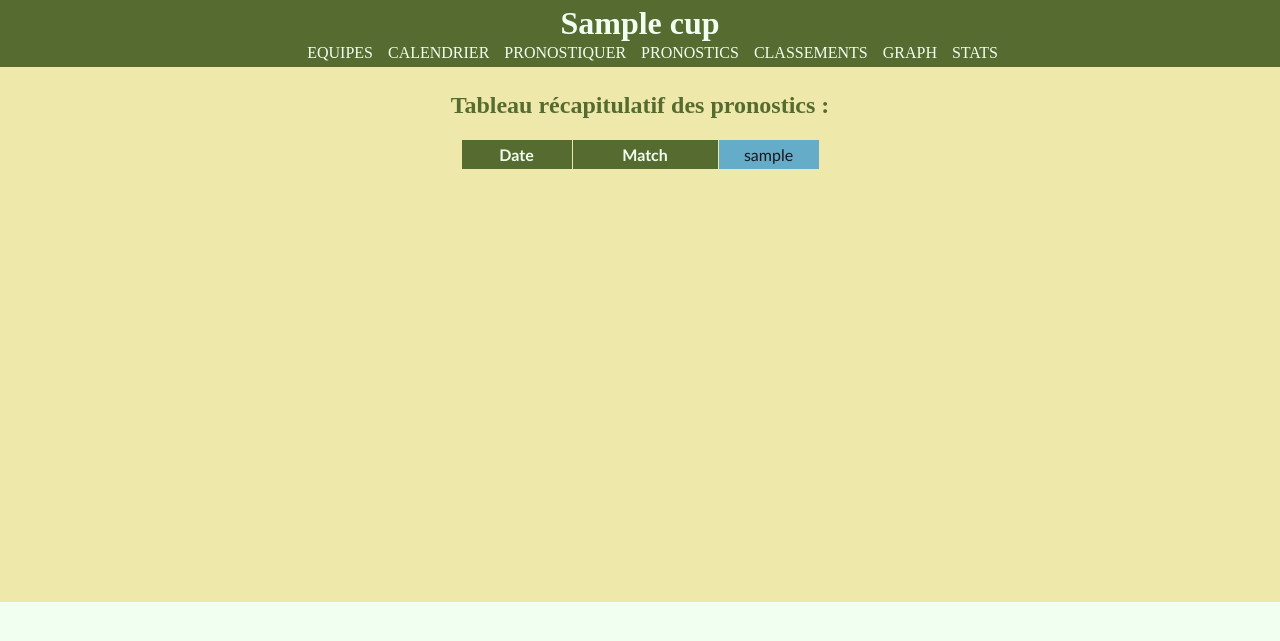
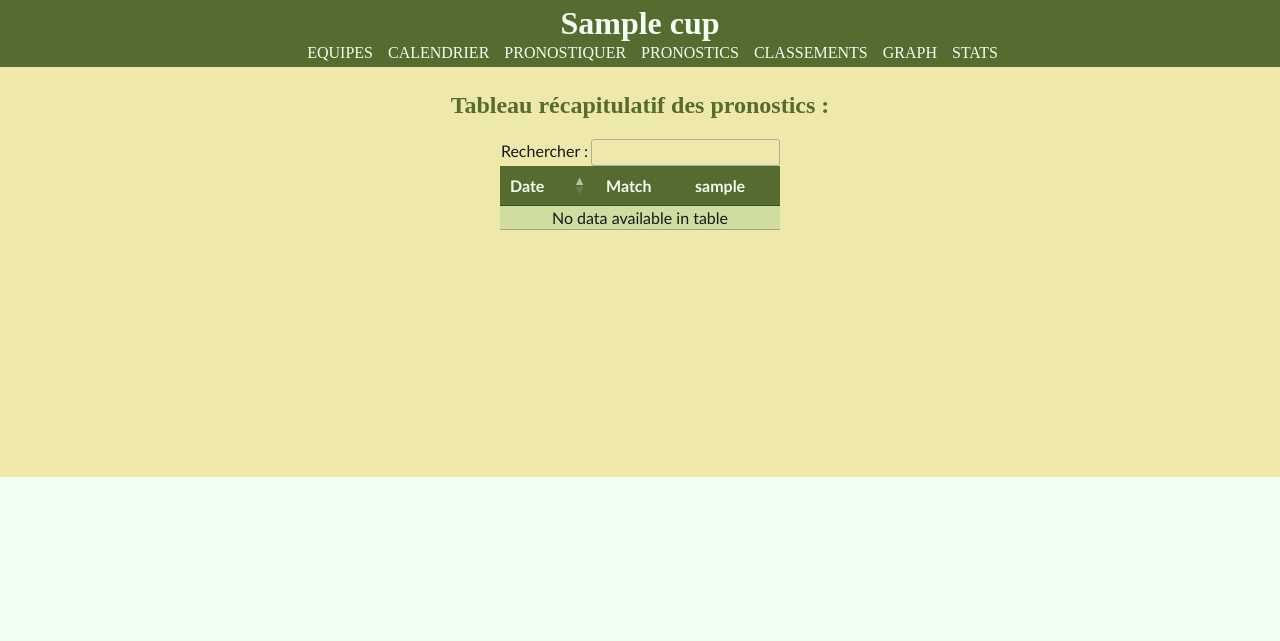
Before and after one commit to spyladder/pronofoot, a Django app: page /pronos/1/pronostics/ in a window 1280 px wide. Shown: the part 81-722 px from the top of the page. Run offline with Django 3.2, Linux system fonts and the light colour scheme; tables that the repository leaves empty hold one stand-in row (values such as "Sample post"); lists and menus that the app fills with data are empty; some libraries are stand-ins or nearby versions.

Commit message:
Modified the Pronostic view by using Datatables framework for a better user experience.

```diff
--- a/pronos/static/pronos/style.css
+++ b/pronos/static/pronos/style.css
@@ -1,6 +1,5 @@
 /* Header */
-header
-{
+header {
     background-color: #32CD32;
     display: flex;
     justify-content: space-between;
@@ -8,33 +7,28 @@ header
     padding: 5px;
 }
 
-#main_title
-{
+#main_title {
     display: flex;
     flex-direction: column;
 }
 
-#logo
-{
+#logo {
     display: flex;
     flex-direction: row;
     align-items: baseline;
 }
 
-#logo img
-{
+#logo img {
     width: 59px;
     height: 60px;
 }
 
-#logo a
-{
+#logo a {
     margin: 0px;
     padding: 0px;
 }
 
-header h1
-{
+header h1 {
     font-family: serif;
     font-size: 3em;
     color: #556B2F;
@@ -54,16 +48,14 @@ header a:hover, header a:active {
     font-weight: bold;
 }
 
-section ul
-{
+section ul {
     list-style-type: none;
     margin: 0 0 15px 0;
     padding: 0;
 }
 
 /* Body */
-body
-{
+body {
     background-color: #F0FFF0;
     font-family: 'Trebuchet MS', Arial, sans-serif;
     color: #181818;
@@ -71,21 +63,18 @@ body
     margin: 0;
 }
 
-#main_wrapper
-{
+#main_wrapper {
     width: 100%;
     height: 100%;
     margin: 0;
     padding: 0;
 }
 
-#rules
-{
+#rules {
     text-align: left;
 }
 
-section
-{
+section {
     background-color: #EEE8AA;
     min-height:400px;
     display: flex;
@@ -95,16 +84,14 @@ section
     padding: 5px;
 }
 
-section h1
-{
+section h1 {
     font-family: serif;
     font-size: 1.5em;
     color: #556B2F;
     font-weight: bold;
 }
 
-section h2
-{
+section h2 {
     font-family: serif;
     font-size: 1em;
     color: #556B2F;
@@ -125,21 +112,18 @@ section a:hover, section a:active {
     background-color: #778D4F;
 }
 
-section ul
-{
+section ul {
     list-style-type: none;
     margin: 0 0 15px 0;
     padding: 0;
 }
 
-form label
-{
+form label {
     width: 110px;
     display:inline-block;
 }
 
-#cup_menu
-{
+#cup_menu {
     background-color: #556B2F;
     color: #F0FFF0;
     display: flex;
@@ -149,8 +133,7 @@ form label
     padding: 5px;
 }
 
-#cup_menu h1
-{
+#cup_menu h1 {
     font-family: serif;
     font-size: 2em;
     color: #F0FFF0;
@@ -158,8 +141,7 @@ form label
     margin: 0;
 }
 
-#cup_menu a
-{
+#cup_menu a {
     font-family: serif;
     color: #F0FFF0;
     font-weight: normal;
@@ -168,34 +150,29 @@ form label
     text-decoration: none;
 }
 
-#cup_menu a:hover
-{
+#cup_menu a:hover {
     color: #B0BBB0;
     border-bottom: 3px solid #B0BBB0;
 }
 
-#cup_menu ul
-{
+#cup_menu ul {
     list-style-type: none;
     display: flex;
     margin: 0;
 }
 
-#cup_menu li
-{
+#cup_menu li {
     margin-right: 15px;
 }
 
-#cup_content ul
-{
+#cup_content ul {
     list-style-type: none;
     display: flex;
     flex-direction: column;
     margin: 0;
 }
 
-div.scrolling
-{
+div.scrolling {
     height: 420px;
     max-width: 100%;
     overflow: auto;
@@ -204,8 +181,7 @@ div.scrolling
     margin-bottom: 5px;
 }
 
-div.v_scrolling
-{
+div.v_scrolling {
     height: 420px;
     max-width: 100%;
     overflow-x: hidden;
@@ -215,8 +191,7 @@ div.v_scrolling
     margin-bottom: 5px;
 }
 
-div.h_scrolling
-{
+div.h_scrolling {
     max-width: 95%;
     overflow-x: auto;
     overflow-y: hidden;
@@ -224,43 +199,61 @@ div.h_scrolling
     margin-right: auto;
 }
 
-table
-{
+table {
     border-spacing: 1px;
 }
 
-tr:nth-child(odd)
-{
+tr:nth-child(odd) {
     background-color: #F0FFF0;
 }
-tr:nth-child(even)
-{
+tr:nth-child(even) {
     background-color: #D0DDA0;
 }
 
-#pronos
-{
+/* For old Pronostic table view :*/
+#pronos {
     padding: 0px;
     margin: 0px;
 }
 
-#pronos tr:nth-child(4n-3), #pronos tr:nth-child(4n-2)
-{
+#pronos tr:nth-child(4n-3), #pronos tr:nth-child(4n-2) {
     background-color: #F0FFF0;
 }
-#pronos tr:nth-child(4n-1), #pronos tr:nth-child(4n)
-{
+#pronos tr:nth-child(4n-1), #pronos tr:nth-child(4n) {
     background-color: #D0DDA0;
 }
 
-#calendar
-{
+/* For last Pronostic table view :*/
+table.pronos tr:nth-child(2n) {
+    background-color: #F0FFF0;
+}
+table.pronos tr:nth-child(2n+1) {
+    background-color: #D0DDA0;
+}
+table.intern {
+    margin-left: auto;
+    margin-right: 5px;
+}
+table.dataTable tbody td {
+    padding: 2px 5px;
+}
+td.transparent {
+    text-align: right;
+    border: 1px;
+    min-width: 30px;
+    background: rgba(0, 0, 0, 0);
+}
+div.dataTables_wrapper {
+    max-width: 95%;
+    margin: 0 auto;
+}
+
+#calendar {
     margin-left: auto;
     margin-right: auto;
 }
 
-#calendar tr:nth-child(n)
-{
+#calendar tr:nth-child(n) {
     background-color: #D0DDA0;
 }
 
@@ -280,50 +273,41 @@ td.calendar {
     vertical-align: top;
 }
 
-#stats
-{
+#stats {
     background-color: #EEE8AA;
     display: flex;
     align-items: flex-start;
     padding: 5px;
 }
 
-#stats table
-{
+#stats table {
     margin-right: 10px;
 }
 
-table.prono_edit input
-{
+table.prono_edit input {
     width: 50px;
 }
 
-table.prono_edit select
-{
+table.prono_edit select {
     width: 150px;
 }
 
-td.hide
-{
+td.hide {
     display: none;
 }
-td.right
-{
+td.right {
     text-align: right;
 }
-td.left
-{
+td.left {
     text-align: left;
 }
 
-div.horizontal
-{
+div.horizontal {
     display: flex;
     align-items: flex-start;
     padding: 5px;
 }
 
-div.horizontal table
-{
+div.horizontal table {
     margin-right: 15px;
 }
--- a/pronos/templates/pronos/pronostics.html
+++ b/pronos/templates/pronos/pronostics.html
@@ -2,9 +2,47 @@
 <html>
     <head>
         <meta charset="utf-8" />
+        <link rel="stylesheet" type="text/css"
+            href="https://cdn.datatables.net/1.10.12/css/jquery.dataTables.min.css">
+        <link rel="stylesheet" type="text/css"
+            href="https://cdn.datatables.net/fixedcolumns/3.2.2/css/fixedColumns.dataTables.min.css">
         {% load staticfiles %}
         <link rel="stylesheet" href="{% static 'pronos/style.css' %}" />
         <title>Pronofoot</title>
+        <style type="text/css" class="init">
+            th, td {
+                white-space: nowrap;
+            }
+        </style>
+        <script type="text/javascript"
+            src="http://ajax.googleapis.com/ajax/libs/jquery/1.8/jquery.min.js"></script>
+        <script type="text/javascript" language="javascript"
+            src="https://cdn.datatables.net/1.10.12/js/jquery.dataTables.min.js"></script>
+        <script type="text/javascript" language="javascript"
+            src="https://cdn.datatables.net/fixedcolumns/3.2.2/js/dataTables.fixedColumns.min.js">
+        </script>
+        <script type="text/javascript" class="init">
+            $(document).ready(function() {
+                var table = $('#pronotable').DataTable( {
+                    scrollY: "60vh",
+                    scrollX: true,
+                    sScrollX: "100%",
+                    scrollCollapse: true,
+                    paging: false,
+                    bInfo: false,
+                    oLanguage: {
+                        "sSearch": "Rechercher :"
+                    },
+                    fixedColumns:   {
+                        leftColumns: 2
+                    },
+                    columnDefs: [
+                        { targets: [0], bSortable: true},
+                        { targets: '_all', bSortable: false }
+                    ]
+                } );
+            } );
+        </script>
     </head>
     <body>
         <div id="main_wrapper">
@@ -14,85 +52,88 @@
             {% include "pronos/menu.html" %}
             <section>
                 <h1>Tableau récapitulatif des pronostics :</h1>
-                <div class="h_scrolling">
-                    <table>
-                            <tr>
-                                <th width="100px">
-                                    <div style="min-width:100px">Date</div>
+
+                <table id="pronotable" class="pronos" cellspacing="0" width="100%">
+                    <thead>
+                        <tr>
+                            <th>Date</th>
+                            <th>Match</th>
+                            {% for user in user_list %}
+                                <th>
+                                    {{ user.name|truncatechars:9 }}
                                 </th>
-                                <th width="135px" min-width="135px">
-                                    <div style="min-width:135px">Match</div>
-                                </th>
-                                {% for user in user_list %}
-                                    <td width="90px;" colspan="3" bgcolor={{ user.color }}>
-                                        <div style="min-width:90px; max-width:90px;">{{ user.name|truncatechars:9 }}</div>
+                            {% endfor %}
+                        </tr>
+                    </thead>
+                    <tbody>
+                        {% for match in match_list %}
+                        <tr>
+                            <td>{{ match.date }}</td>
+                            <td><table class="intern">
+                                <tr style="background: rgba(0, 0, 0, 0);">
+                                    <td class="transparent">
+                                        {% if match.win == 'a' %}
+                                            <strong>{{ match.team_a }}</strong>
+                                        {% else %}
+                                            {{ match.team_a }}
+                                        {% endif %}
                                     </td>
-                                {% endfor %}
-                            </tr>
-                    </table>
-                    <table>
-                        <tr>
-                            <td style="padding: 0; margin: 0; background-color:#EEE8AA">
-                                <div class="v_scrolling">
-                                    <table id="pronos">
-                                        {% for match in match_list %}
-                                            <tr>
-                                                <td width="98px" rowspan="2">
-                                                    <div style="min-width:98px; max-width:98px;">
-                                                        {{ match.date }}
-                                                    </div>
-                                                </td>
-                                                <td width="94px">
-                                                    <div style="min-width:94px; max-width:94px;">
-                                                        {{ match.team_a }}
-                                                    </div>
-                                                </td>
-                                                <td width="10px">
-                                                    <div style="min-width:10px; max-width:10px;">
-                                                        {{ match.score_a }}
-                                                    </div>
-                                                </td>
-                                                <td width="10px">
-                                                    <div style="min-width:10px; max-width:10px;">
-                                                        {{ match.win_a }}
-                                                    </div>
-                                                </td>
-                                                {% for prono in match.pronos_a %}
-                                                    <td width="22px" bgcolor={{ prono.color }}>
-                                                        <div style="min-width:22px; max-width:22px;">
-                                                            {{ prono.score }}
-                                                        </div>
-                                                    </td>
-                                                    <td width="22px" bgcolor={{ prono.color }}>
-                                                        <div style="min-width:22px; max-width:22px;">
-                                                            {{ prono.win }}
-                                                        </div>
-                                                    </td>
-                                                    <td width="24px" rowspan="2" bgcolor={{ prono.color }}>
-                                                        <div style="min-width:24px; max-width:24px;">
-                                                            {{ prono.points }}
-                                                        </div>
-                                                    </td>
-                                                {% endfor %}
-                                                <td bgcolor="#EEE8AA"></td>
-                                            </tr>
-                                            <tr>
-                                                <td>{{ match.team_b }}</td>
-                                                <td>{{ match.score_b }}</td>
-                                                <td>{{ match.win_b }}</td>
-                                                {% for prono in match.pronos_b %}
-                                                    <td bgcolor={{ prono.color }}>{{ prono.score }}</td>
-                                                    <td bgcolor={{ prono.color }}>{{ prono.win }}</td>
-                                                {% endfor %}
-                                                <td bgcolor="#EEE8AA"></td>
-                                            </tr>
-                                        {% endfor %}
-                                    </table>
-                                </div>
+                                    <td class="transparent">
+                                        {% if match.win == 'a' %}
+                                            <strong>{{ match.score_a }}</strong>
+                                        {% else %}
+                                            {{ match.score_a }}
+                                        {% endif %}
+                                    </td>
+                                </tr>
+                                <tr style="background: rgba(0, 0, 0, 0);">
+                                    <td class="transparent">
+                                        {% if match.win == 'b' %}
+                                            <strong>{{ match.team_b }}</strong>
+                                        {% else %}
+                                            {{ match.team_b }}
+                                        {% endif %}
+                                    </td>
+                                    <td class="transparent">
+                                        {% if match.win == 'b' %}
+                                            <strong>{{ match.score_b }}</strong>
+                                        {% else %}
+                                            {{ match.score_b }}
+                                        {% endif %}
+                                    </td>
+                                </tr>
+                                </table>
                             </td>
+                            {% for prono in match.pronos %}
+                            <td bgcolor={{ prono.color }}><table class="intern">
+                                    <tr style="background: rgba(0, 0, 0, 0);">
+                                        <td class="transparent">
+                                            {% if prono.win == 'a' %}
+                                                <strong>{{ prono.score_a }}</strong>
+                                            {% else %}
+                                                {{ prono.score_a }}
+                                            {% endif %}
+                                        </td>
+                                        <td class="transparent" rowspan="2">
+                                            {{ prono.points }}
+                                        </td>
+                                    </tr>
+                                    <tr style="background: rgba(0, 0, 0, 0);">
+                                        <td class="transparent">
+                                            {% if prono.win == 'b' %}
+                                                <strong>{{ prono.score_b }}</strong>
+                                            {% else %}
+                                                {{ prono.score_b }}
+                                            {% endif %}
+                                        </td>
+                                    </tr>
+                                </table>
+                            </td>
+                            {% endfor %}
                         </tr>
-                    </table>
-                </div>
+                        {% endfor %}
+                    </tbody>
+                </table>
             </section>
         </div>
     </body>
--- a/pronos/views.py
+++ b/pronos/views.py
@@ -419,47 +419,43 @@ def pronostics(request, cup_id):
             i += 1
 
     # match_list filling
-    color_type = 'light'
+    color_type = 'dark'
     for match in matches:
         match_pronos = pronos.filter(match=match)
-        pronos_a_list = []
-        pronos_b_list = []
+        pronos_list = []
         i = 0
         for prono in match_pronos:
             # Normally, there is one prono by user, but if one user missed a prono,
             # we have to create an empty prono for this user
             while prono.user.username != user_list[i]['name']:
-                pronos_a_list.append({
+                pronos_list.append({
                     'score': '?', 'win': '?', 'points': 0, 'color': U_COLORS[color_type][i]})
-                pronos_b_list.append({
-                    'score': '?', 'win': '?', 'color': U_COLORS[color_type][i]})
                 i += 1
 
-            win_val_a = 'x'
-            win_val_b = ''
-            if prono.tab_winner == 'b':
-                win_val_a = ''
-                win_val_b = 'x'
-            pronos_a_list.append({
-                'score': prono.score_a,
-                'win': win_val_a,
+            if prono.score_a == prono.score_b:
+                win_val = prono.tab_winner
+            elif prono.score_a > prono.score_b:
+                win_val = 'a'
+            elif prono.score_a < prono.score_b:
+                win_val = 'b'
+
+            pronos_list.append({
+                'score_a': prono.score_a,
+                'score_b': prono.score_b,
+                'win': win_val,
                 'points': prono.getScore(),
                 'color': U_COLORS[color_type][i]
-            })
-            pronos_b_list.append({
-                'score': prono.score_b, 'win': win_val_b, 'color': U_COLORS[color_type][i]
             })
             i += 1
 
         match_winner = match.getWinnerTeam()
-        win_val_a = ''
-        win_val_b = ''
         if match_winner == 'a':
-            win_val_a = 'x'
-            win_val_b = ''
+            win_val = 'a'
         elif match_winner == 'b':
-            win_val_a = ''
-            win_val_b = 'x'
+            win_val = 'b'
+        else:
+            win_val = ''
+
         match_list.append(
             {
                 'date': match.match_date,
@@ -467,10 +463,8 @@ def pronostics(request, cup_id):
                 'team_b': match.team_b.team_name,
                 'score_a': match.score_a,
                 'score_b': match.score_b,
-                'win_a': win_val_a,
-                'win_b': win_val_b,
-                'pronos_a': pronos_a_list,
-                'pronos_b': pronos_b_list,
+                'win': win_val,
+                'pronos': pronos_list,
                 'color': GREY[color_type],
             }
         )
@@ -480,8 +474,6 @@ def pronostics(request, cup_id):
             color_type = 'dark'
 
     context['user_list'] = user_list
-    # Used to align columns of the fixed titles line with others
-    context['nb_cols'] = len(user_list) * 3 + 3
     context['match_list'] = match_list
 
     return render(request, 'pronos/pronostics.html', context)
```
